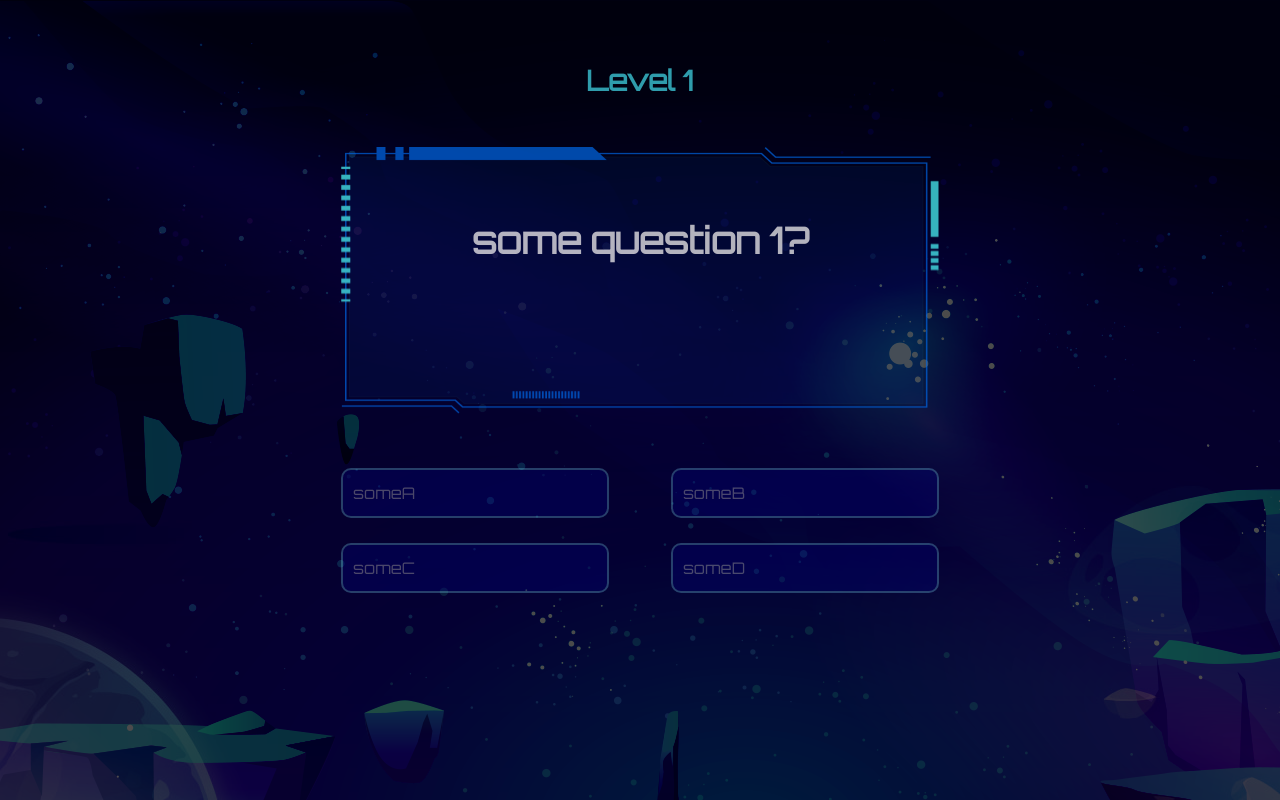
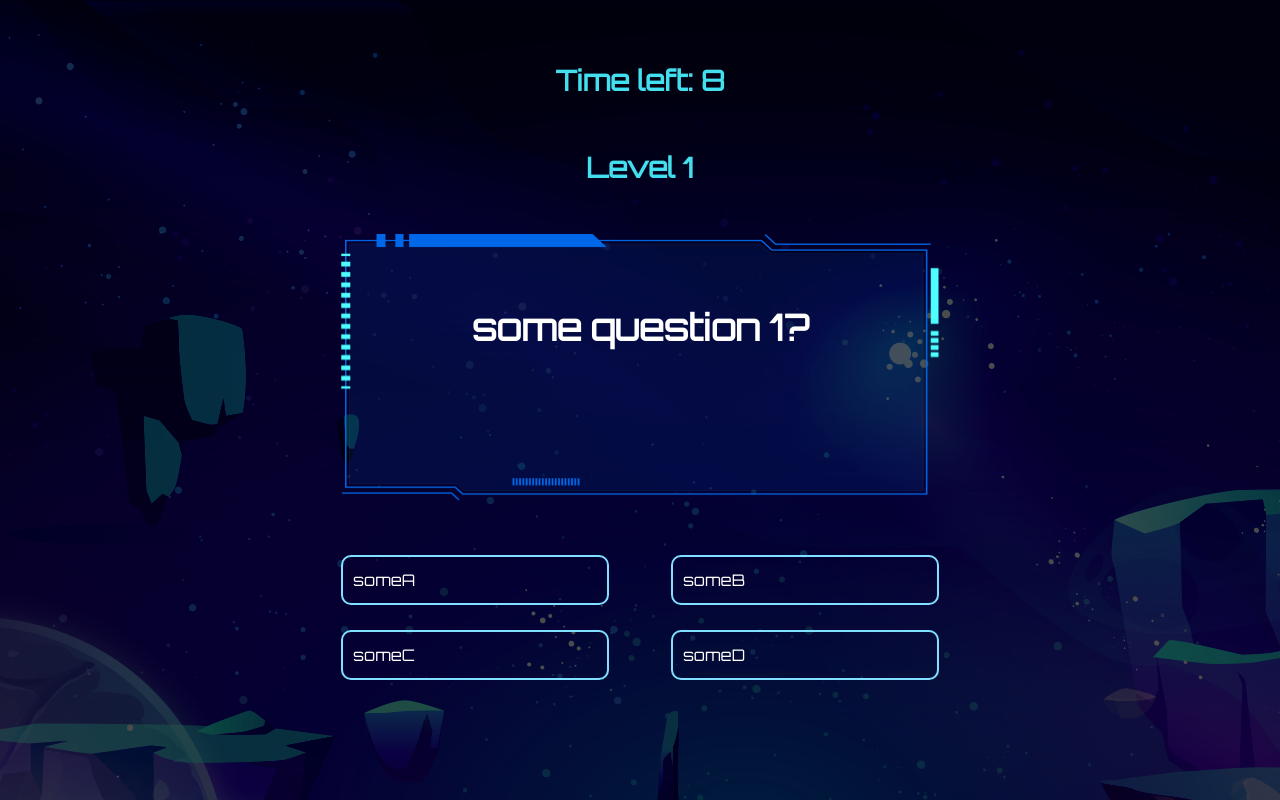
Before and after one commit to poshmarktrivia/web, a Vue app: page /trivia in a window 1280 px wide. Both pictures are taken after a click on the button "START". Built offline with nearby package versions, Linux system fonts and the light colour scheme.

Commit message:
Added timer

```diff
--- a/src/trivia/_styles/trivia.scss
+++ b/src/trivia/_styles/trivia.scss
@@ -1,8 +1,6 @@
 body {
   width: 100%;
   height: 500px;
-  opacity: 0.7;
-  background-color: #000000 !important;
   font-family: 'Orbitron' !important;
   background-image: url('~@/assets/Space-Background-v2.png');
 }
@@ -37,10 +35,9 @@ body {
 .trivia__textbox {
   width: 268px;
   height: 50px;
-  opacity: 0.4;
   border-radius: 10px;
   border: solid 2px #81e0ff;
-  background-color: darkblue;
+  background-color: transparent;
   color: white;
   padding-left: 10px;
 }
--- a/src/trivia/trivia.vue
+++ b/src/trivia/trivia.vue
@@ -19,6 +19,7 @@
     <div
       v-if="screenName === 'quiz'"
       class="d--fl ai--c fd--c trivia__question" :class="rotateQuestion">
+      <div class="trivia__level">Time left: {{ countDown }}</div>
       <div class="trivia__level">Level 1</div>
       <img class="trivia__question-box" alt="question_box" src="./_images/Question-Box.png" />
       <span class="trivia__question-name">{{ questionList.questions[questionNumber].question }}</span>
@@ -43,12 +44,14 @@ export default {
     return {
       questionNumber: 0,
       rotateQuestion: '',
-      screenName: 'welcome'
+      screenName: 'welcome',
+      countDown : 10
     };
   },
   computed: {
     questionList () {
       return {
+        level: 'level1',
         type: 'multi',
         questions: [
           {
@@ -92,6 +95,8 @@ export default {
     moveNext (event) {
       if (this.questionNumber < this.questionCount - 1) {
         this.questionNumber++;
+        this.countDown = 10;
+
         if (event)
           event.target.style.background = 'none';
         this.rotateQuestion = 'resetRotateQuestion';
@@ -115,6 +120,17 @@ export default {
     },
     startQuiz () {
       this.screenName = 'quiz';
+      this.countDownTimer();
+    },
+    countDownTimer() {
+      if(this.countDown > 0) {
+        setTimeout(() => {
+          this.countDown -= 1;
+          this.countDownTimer();
+        }, 1000)
+      } else {
+        this.moveNext();
+      }
     }
   },
   mounted () {
```
